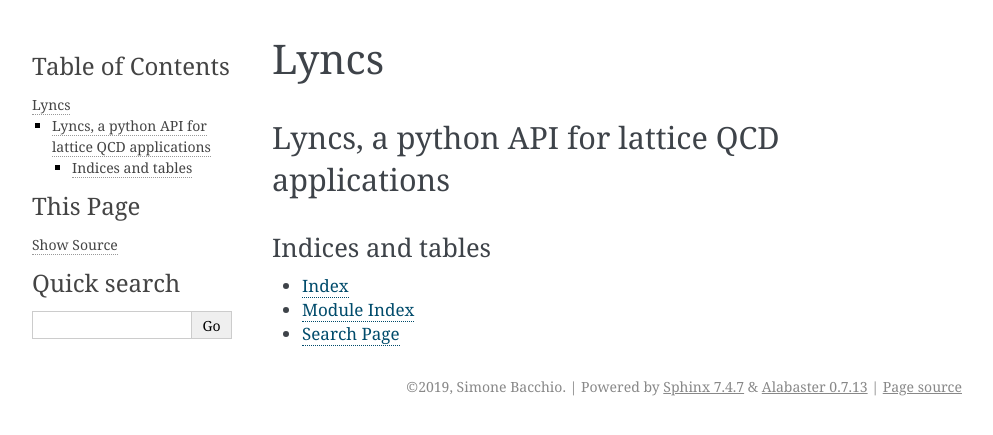
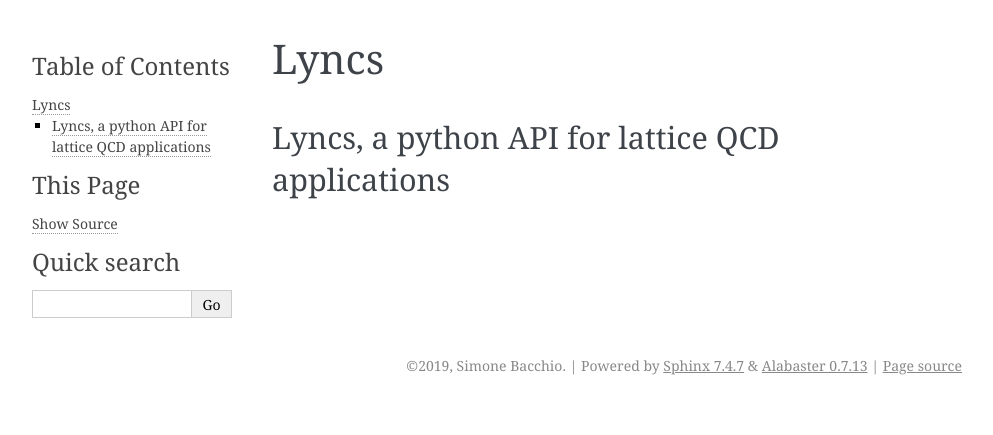
Before and after one commit to Lyncs-API/lyncs, a Sphinx documentation site: the page built from docs/source/index.rst, in a window 1280 px wide. Shown: the top 435 px of the page, without its empty margins (148-1141 px from the left). Built offline with Sphinx 7.4.7, drawn with Linux system fonts in a browser that asks for light colours; pages that are not in the unit, such as notebooks, are missing from menus.

Commit message:
Commenting region

```diff
--- a/docs/source/index.rst
+++ b/docs/source/index.rst
@@ -35,9 +35,9 @@ Lyncs, a python API for lattice QCD applications
    license.rst
 
 
-Indices and tables
-==================
-
-* :ref:`genindex`
-* :ref:`modindex`
-* :ref:`search`
+.. Indices and tables
+.. ==================
+..
+.. * :ref:`genindex`
+.. * :ref:`modindex`
+.. * :ref:`search`
```
